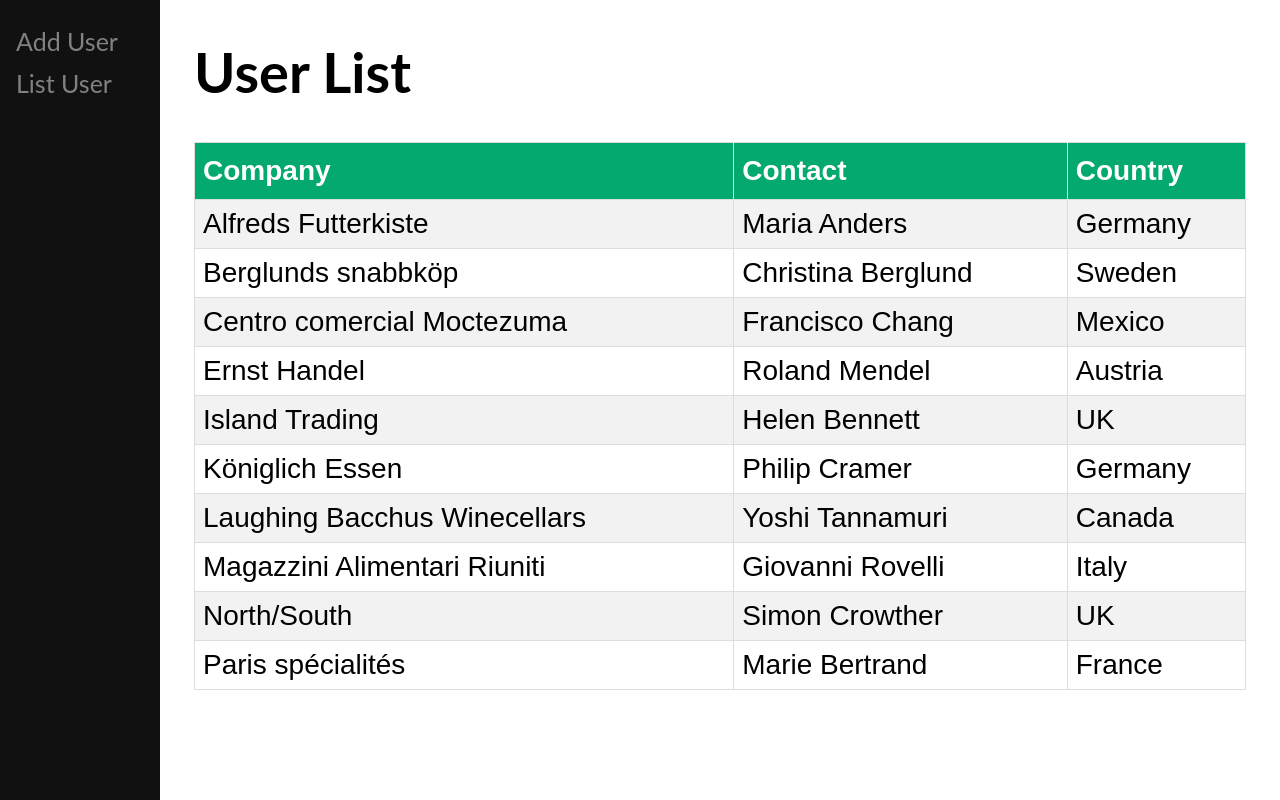
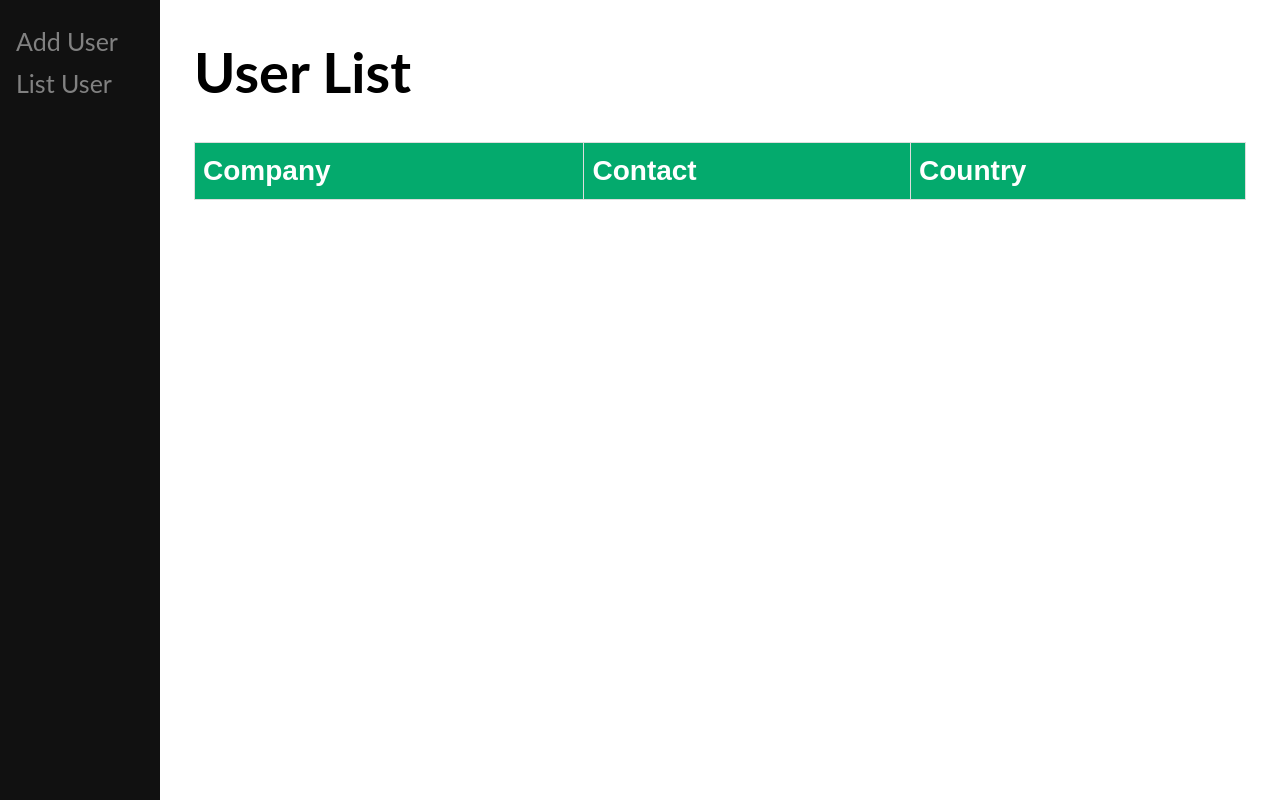
Before and after one commit to chitvan05/weatherApp, an Angular app: page /listUser in a window 1280 px wide. Built offline with nearby package versions, Linux system fonts and the light colour scheme.

Commit message:
local storage

```diff
--- a/src/app/add-user/add-user.component.html
+++ b/src/app/add-user/add-user.component.html
@@ -35,21 +35,21 @@ div {
 <body>
 
 <div>
-  <form>
+  <form [formGroup]="addUser">
     <label for="fname">Company</label>
-    <input type="text" id="fname" name="firstname" placeholder="Your name..">
+    <input type="text" id="fname" name="firstname" placeholder="Your company.." formControlName="company">
 
-    <label for="lname">Contract</label>
-    <input type="text" id="lname" name="lastname" placeholder="Your last name..">
+    <label for="lname">Contact</label>
+    <input type="text" id="lname" name="lastname" placeholder="Your contact.." formControlName="contact">
 
     <label for="country">Country</label>
-    <select id="country" name="country">
+    <select id="country" name="country" formControlName="country">
       <option value="australia">Australia</option>
       <option value="canada">Canada</option>
       <option value="usa">USA</option>
     </select>
 
-    <input type="submit" value="Submit">
+    <input type="submit" value="Submit" (click)="addUserToList(addUser.value)">
     <button>Check User List</button>
   </form>
 </div>
--- a/src/app/add-user/add-user.component.ts
+++ b/src/app/add-user/add-user.component.ts
@@ -1,4 +1,6 @@
 import { Component, OnInit } from '@angular/core';
+import { FormBuilder, FormGroup, Validators } from '@angular/forms';
+import { CommonService } from '../common.service';
 
 @Component({
   selector: 'app-add-user',
@@ -7,9 +9,30 @@ import { Component, OnInit } from '@angular/core';
 })
 export class AddUserComponent implements OnInit {
 
-  constructor() { }
+  addUser: FormGroup;
+  constructor(private builder:FormBuilder, private commonService : CommonService) { }
 
   ngOnInit(): void {
+    this.createForm();
   }
 
+  createForm(){
+    this.addUser = this.builder.group({
+      company:['',Validators.required],
+      contact:['',Validators.required],
+      country:['',Validators.required],
+    })
+  }
+
+  addUserToList(data:any){
+    let userList = {
+      company:"wipro",
+      contact:"98686646844",
+      country:"India",
+    }
+
+  localStorage.setItem('userList','{ company:"wipro",contact:"98686646844",country:"India"}')
+ // this.commonService.userListArray.push(data);
+  //console.log('user List ' + JSON.stringify(this.commonService.userListArray));
+  }
 }
--- a/src/app/common.service.ts
+++ b/src/app/common.service.ts
@@ -7,6 +7,6 @@ export class CommonService {
 
   serviceVariable ='I am from service';
   demoValue = "demo"
-
+  userListArray: any = [];
   constructor() { }
 }
--- a/src/app/list-user/list-user.component.html
+++ b/src/app/list-user/list-user.component.html
@@ -1,5 +1,6 @@
 <!DOCTYPE html>
 <html>
+
 <head>
   <style>
     #customers {
@@ -8,14 +9,19 @@
       width: 100%;
     }
 
-#customers td, #customers th {
+    #customers td,
+    #customers th {
       border: 1px solid #ddd;
       padding: 8px;
     }
 
-#customers tr:nth-child(even){background-color: #f2f2f2;}
+    #customers tr:nth-child(even) {
+      background-color: #f2f2f2;
+    }
 
-#customers tr:hover {background-color: #ddd;}
+    #customers tr:hover {
+      background-color: #ddd;
+    }
 
     #customers th {
       padding-top: 12px;
@@ -26,6 +32,7 @@
     }
   </style>
 </head>
+
 <body>
 
   <h1>User List</h1>
@@ -36,57 +43,13 @@
       <th>Contact</th>
       <th>Country</th>
     </tr>
-  <tr>
-    <td>Alfreds Futterkiste</td>
-    <td>Maria Anders</td>
-    <td>Germany</td>
-  </tr>
-  <tr>
-    <td>Berglunds snabbköp</td>
-    <td>Christina Berglund</td>
-    <td>Sweden</td>
-  </tr>
-  <tr>
-    <td>Centro comercial Moctezuma</td>
-    <td>Francisco Chang</td>
-    <td>Mexico</td>
-  </tr>
-  <tr>
-    <td>Ernst Handel</td>
-    <td>Roland Mendel</td>
-    <td>Austria</td>
-  </tr>
-  <tr>
-    <td>Island Trading</td>
-    <td>Helen Bennett</td>
-    <td>UK</td>
-  </tr>
-  <tr>
-    <td>Königlich Essen</td>
-    <td>Philip Cramer</td>
-    <td>Germany</td>
-  </tr>
-  <tr>
-    <td>Laughing Bacchus Winecellars</td>
-    <td>Yoshi Tannamuri</td>
-    <td>Canada</td>
-  </tr>
-  <tr>
-    <td>Magazzini Alimentari Riuniti</td>
-    <td>Giovanni Rovelli</td>
-    <td>Italy</td>
-  </tr>
-  <tr>
-    <td>North/South</td>
-    <td>Simon Crowther</td>
-    <td>UK</td>
-  </tr>
-  <tr>
-    <td>Paris spécialités</td>
-    <td>Marie Bertrand</td>
-    <td>France</td>
+    <tr *ngFor="let data of userList">
+      <td>{{data.company}}</td>
+      <td>{{data.contact}}</td>
+      <td>{{data.country}}</td>
     </tr>
   </table>
 
 </body>
+
 </html>
--- a/src/app/list-user/list-user.component.ts
+++ b/src/app/list-user/list-user.component.ts
@@ -1,4 +1,5 @@
 import { Component, OnInit } from '@angular/core';
+import { CommonService } from '../common.service';
 
 @Component({
   selector: 'app-list-user',
@@ -6,10 +7,18 @@ import { Component, OnInit } from '@angular/core';
   styleUrls: ['./list-user.component.css']
 })
 export class ListUserComponent implements OnInit {
+  userList: any = [];
 
-  constructor() { }
+  constructor(private commonService : CommonService) { }
 
   ngOnInit(): void {
+    this.getUserList();
   }
 
+  getUserList(){
+    let userList = localStorage.getItem('userList');
+    console.log('user list from local storage ' + JSON.stringify (userList ));
+
+    //this.userList =  this.commonService.userListArray;
+  }
 }
```
Lines whose indentation alone changed are shown as unchanged.
